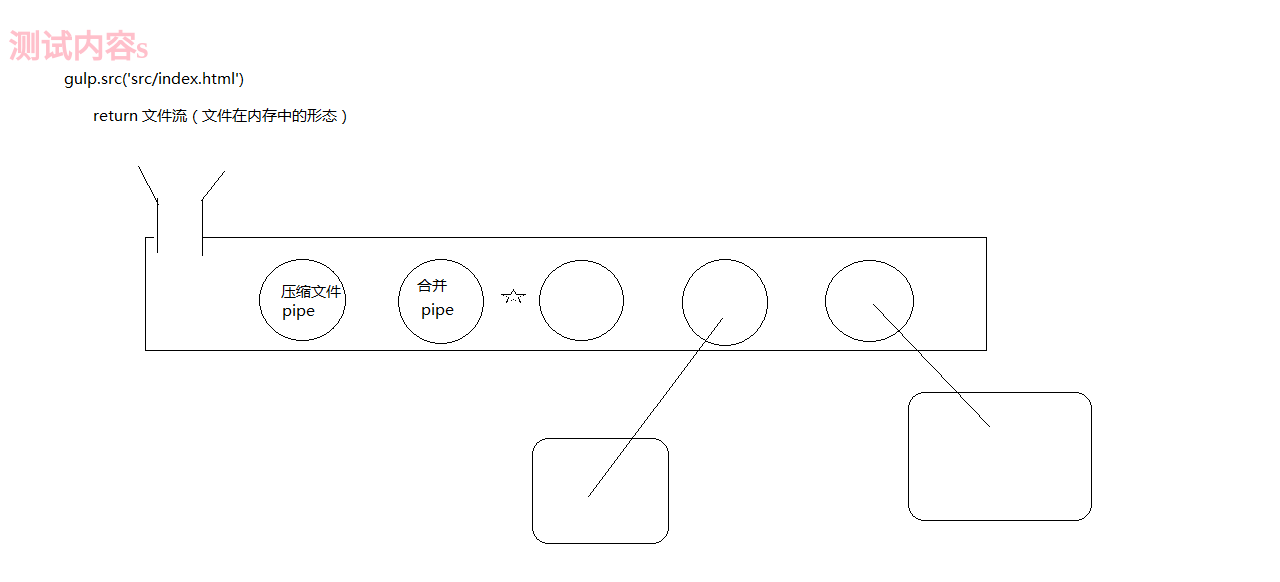
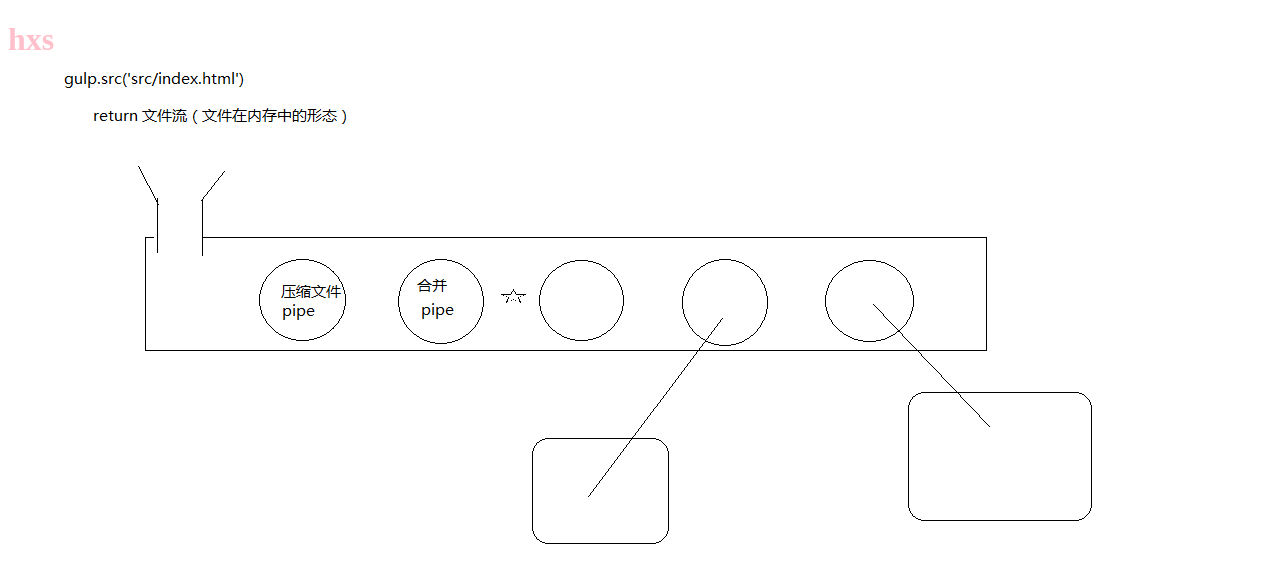
Before and after one commit to hx8321/git-demo, a website: page src/index.html in a window 1280 px wide. Drawn offline with nearby package versions, Linux system fonts and the light colour scheme; files that its build step writes are made by us from their sources.

Commit message:
线上修改的git
改了名字

```diff
--- a/src/index.html
+++ b/src/index.html
@@ -8,7 +8,7 @@
 
 <body>
 <!-- 测试注释 -->
-  <h1>测试内容s</h1>
+  <h1>hxs</h1>
   <script src="scripts/all.js"></script>
 </body>
 
```
